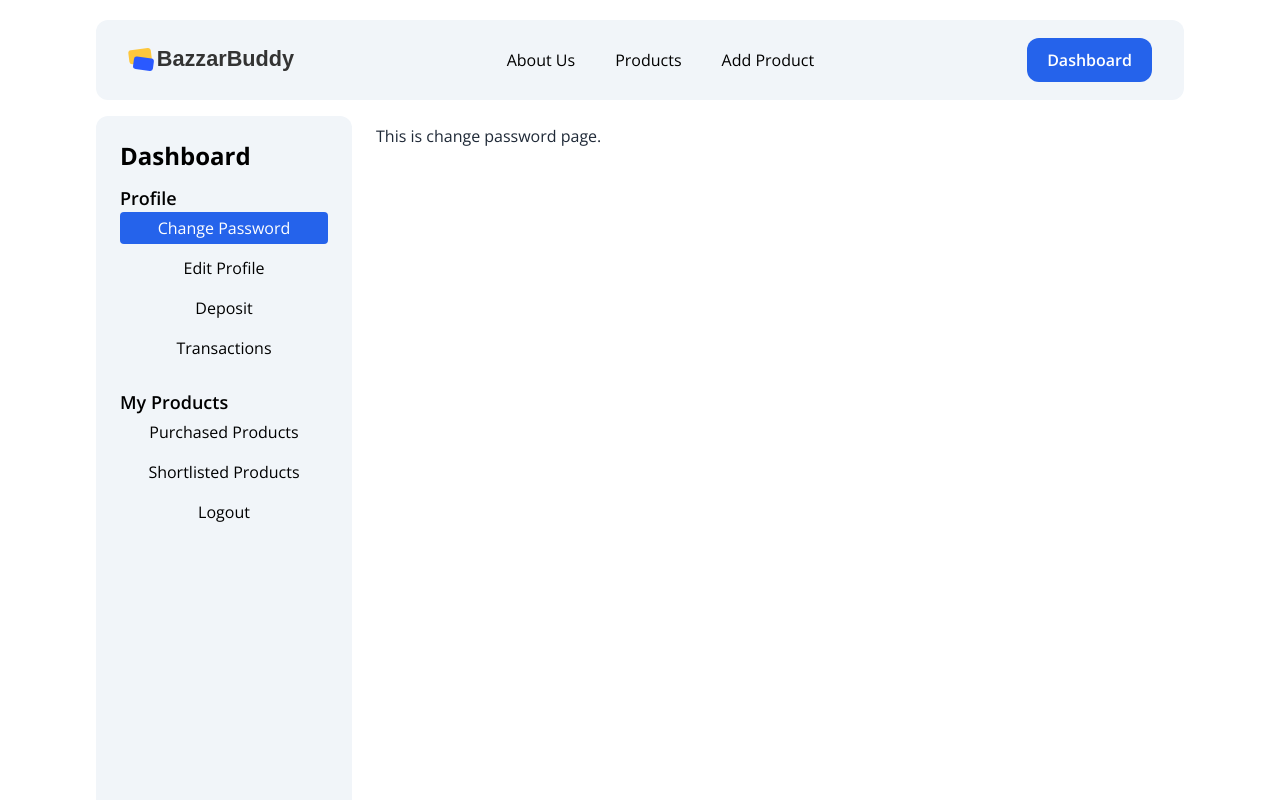
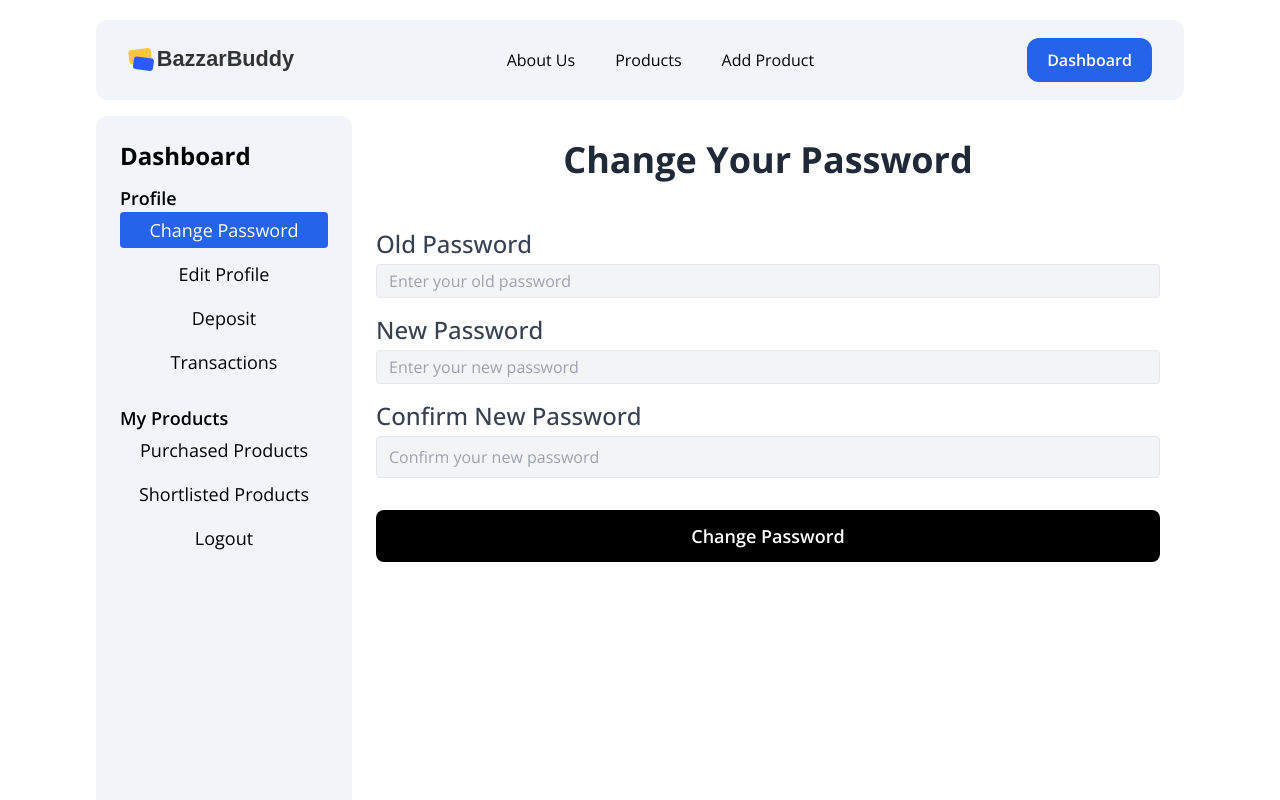
Before and after one commit to Tahsin005/BazzarBuddy, a React (Vite) app: page /dashboard/profile/change-password in a window 1280 px wide. Shown: the top 800 px of the page. Built offline with nearby package versions, Linux system fonts and the light colour scheme.

Commit message:
added change password page

```diff
--- a/src/pages/ChangePassword/ChangePassword.jsx
+++ b/src/pages/ChangePassword/ChangePassword.jsx
@@ -1,11 +1,103 @@
-import React from 'react'
+import React, { useState } from 'react';
 
 const ChangePassword = () => {
-  return (
-    <div>
-      This is change password page.
-    </div>
-  )
-}
+    const [oldPassword, setOldPassword] = useState('');
+    const [newPassword, setNewPassword] = useState('');
+    const [confirmPassword, setConfirmPassword] = useState('');
+    const [errorMessage, setErrorMessage] = useState('');
 
-export default ChangePassword
+    const handleChangePassword = (event) => {
+        event.preventDefault();
+
+        if (newPassword !== confirmPassword) {
+            setErrorMessage("New password and confirmation password do not match.");
+            return;
+        }
+
+        // fetch('/change-password', {
+        //   method: 'POST',
+        //   body: JSON.stringify({ oldPassword, newPassword }),
+        // });
+
+        setErrorMessage('');
+        alert('Password changed successfully!');
+    };
+
+    return (
+        <main className="mx-auto pt-2 mt-2">
+            <h1 className="font-bold text-3xl md:text-4xl text-center mb-8">Change Your Password</h1>
+
+            {/* Error Container */}
+            {errorMessage && (
+                <div id="error-container" className="text-red-500 mb-4">
+                    {errorMessage}
+                </div>
+            )}
+
+            <div className="grid grid-cols-1">
+                <div className="my-auto">
+                    <div className="rounded">
+                        <form method="POST" onSubmit={handleChangePassword}>
+                            {/* Old Password */}
+                            <div className="mt-4">
+                                <label htmlFor="old-password" className="text-2xl text-gray-700 block mb-1 font-medium">Old Password</label>
+                                <input
+                                    type="password"
+                                    name="old-password"
+                                    id="old-password"
+                                    className="bg-gray-100 border border-gray-200 rounded py-1 px-3 block focus:ring-blue-500 focus:border-blue-500 text-gray-700 w-full"
+                                    placeholder="Enter your old password"
+                                    value={oldPassword}
+                                    onChange={(e) => setOldPassword(e.target.value)}
+                                    required
+                                />
+                            </div>
+
+                            {/* New Password */}
+                            <div className="mt-4">
+                                <label htmlFor="password" className="text-2xl text-gray-700 block mb-1 font-medium">New Password</label>
+                                <input
+                                    type="password"
+                                    name="password"
+                                    id="password"
+                                    className="bg-gray-100 border border-gray-200 rounded py-1 px-3 block focus:ring-blue-500 focus:border-blue-500 text-gray-700 w-full"
+                                    placeholder="Enter your new password"
+                                    value={newPassword}
+                                    onChange={(e) => setNewPassword(e.target.value)}
+                                    required
+                                />
+                            </div>
+
+                            {/* Confirm New Password */}
+                            <div className="mt-4">
+                                <label htmlFor="password2" className="text-2xl text-gray-700 block mb-1 font-medium">Confirm New Password</label>
+                                <input
+                                    type="password"
+                                    name="password2"
+                                    id="password2"
+                                    className="bg-gray-100 border border-gray-200 rounded py-2 px-3 block focus:ring-blue-500 focus:border-blue-500 text-gray-700 w-full"
+                                    placeholder="Confirm your new password"
+                                    value={confirmPassword}
+                                    onChange={(e) => setConfirmPassword(e.target.value)}
+                                    required
+                                />
+                            </div>
+
+                            {/* Submit Button */}
+                            <div className="space-x-4 mt-8">
+                                <button
+                                    type="submit"
+                                    className="bg-black text-white hover:text-black hover:bg-yellow-300 py-3 px-6 rounded-lg font-semibold text-lg transition duration-300 ease-in-out transform hover:shadow-lg w-full"
+                                >
+                                    Change Password
+                                </button>
+                            </div>
+                        </form>
+                    </div>
+                </div>
+            </div>
+        </main>
+    );
+};
+
+export default ChangePassword;
--- a/src/pages/Dashboard/Dashboard.jsx
+++ b/src/pages/Dashboard/Dashboard.jsx
@@ -7,7 +7,7 @@ const Dashboard = () => {
   return (
     <div className="min-h-screen flex flex-col md:flex-row">
       {/* Sidebar / Top Navigation */}
-      <aside className="bg-slate-100 mt-4 text-black rounded-xl w-full md:w-64 md:min-h-screen flex flex-wrap md:block">
+      <aside className="bg-slate-100 mt-4 text-black rounded-xl w-full md:w-52 lg:w-64 md:min-h-screen flex flex-wrap md:block">
         <div className="p-6 w-full">
           <NavLink to={'/dashboard'} className="text-2xl font-bold mb-4 text-center md:text-left">
             Dashboard
@@ -21,7 +21,7 @@ const Dashboard = () => {
               <NavLink
                 to="profile/change-password"
                 className={({ isActive }) =>
-                  `px-4 py-2 md:px-2 md:py-1 rounded text-center w-full md:w-auto block mb-2 ${isActive ? 'bg-blue-600 text-white' : 'hover:bg-yellow-300'
+                  `px-4 py-2 md:px-2 md:py-1 rounded text-center text-sm md:text-sm lg:text-lg w-full md:w-auto block mb-2 ${isActive ? 'bg-blue-600 text-white' : 'hover:bg-yellow-300'
                   }`
                 }
               >
@@ -30,7 +30,7 @@ const Dashboard = () => {
               <NavLink
                 to="profile/edit-profile"
                 className={({ isActive }) =>
-                  `px-4 py-2 md:px-2 md:py-1 rounded text-center w-full md:w-auto block mb-2 ${isActive ? 'bg-blue-600 text-white' : 'hover:bg-yellow-300'
+                  `px-4 py-2 md:px-2 md:py-1 rounded text-center text-sm md:text-sm lg:text-lg w-full md:w-auto block mb-2 ${isActive ? 'bg-blue-600 text-white' : 'hover:bg-yellow-300'
                   }`
                 }
               >
@@ -39,7 +39,7 @@ const Dashboard = () => {
               <NavLink
                 to="profile/deposit"
                 className={({ isActive }) =>
-                  `px-4 py-2 md:px-2 md:py-1 rounded text-center w-full md:w-auto block mb-2 ${isActive ? 'bg-blue-600 text-white' : 'hover:bg-yellow-300'
+                  `px-4 py-2 md:px-2 md:py-1 rounded text-center text-sm md:text-sm lg:text-lg w-full md:w-auto block mb-2 ${isActive ? 'bg-blue-600 text-white' : 'hover:bg-yellow-300'
                   }`
                 }
               >
@@ -48,7 +48,7 @@ const Dashboard = () => {
               <NavLink
                 to="profile/transactions"
                 className={({ isActive }) =>
-                  `px-4 py-2 md:px-2 md:py-1 rounded text-center w-full md:w-auto block mb-2 ${isActive ? 'bg-blue-600 text-white' : 'hover:bg-yellow-300'
+                  `px-4 py-2 md:px-2 md:py-1 rounded text-center text-sm md:text-sm lg:text-lg w-full md:w-auto block mb-2 ${isActive ? 'bg-blue-600 text-white' : 'hover:bg-yellow-300'
                   }`
                 }
               >
@@ -63,7 +63,7 @@ const Dashboard = () => {
               <NavLink
                 to="my-purchased-products"
                 className={({ isActive }) =>
-                  `px-4 py-2 md:px-2 md:py-1 rounded text-center w-full md:w-auto block mb-2 ${isActive ? 'bg-blue-600 text-white' : 'hover:bg-yellow-300'
+                  `px-4 py-2 md:px-2 md:py-1 rounded text-center text-sm md:text-sm lg:text-lg w-full md:w-auto block mb-2 ${isActive ? 'bg-blue-600 text-white' : 'hover:bg-yellow-300'
                   }`
                 }
               >
@@ -72,7 +72,7 @@ const Dashboard = () => {
               <NavLink
                 to="my-shortlisted-products"
                 className={({ isActive }) =>
-                  `px-4 py-2 md:px-2 md:py-1 rounded text-center w-full md:w-auto block mb-2 ${isActive ? 'bg-blue-600 text-white' : 'hover:bg-yellow-300'
+                  `px-4 py-2 md:px-2 md:py-1 rounded text-center text-sm md:text-sm lg:text-lg w-full md:w-auto block mb-2 ${isActive ? 'bg-blue-600 text-white' : 'hover:bg-yellow-300'
                   }`
                 }
               >
@@ -81,7 +81,7 @@ const Dashboard = () => {
               <NavLink
                 to="logout"
                 className={({ isActive }) =>
-                  `px-4 py-2 md:px-2 md:py-1 rounded text-center w-full md:w-auto block mb-2 ${isActive ? 'bg-blue-600 text-white' : 'hover:bg-yellow-300'
+                  `px-4 py-2 md:px-2 md:py-1 rounded text-center text-sm md:text-sm lg:text-lg w-full md:w-auto block mb-2 ${isActive ? 'bg-blue-600 text-white' : 'hover:bg-yellow-300'
                   }`
                 }
               >
```
